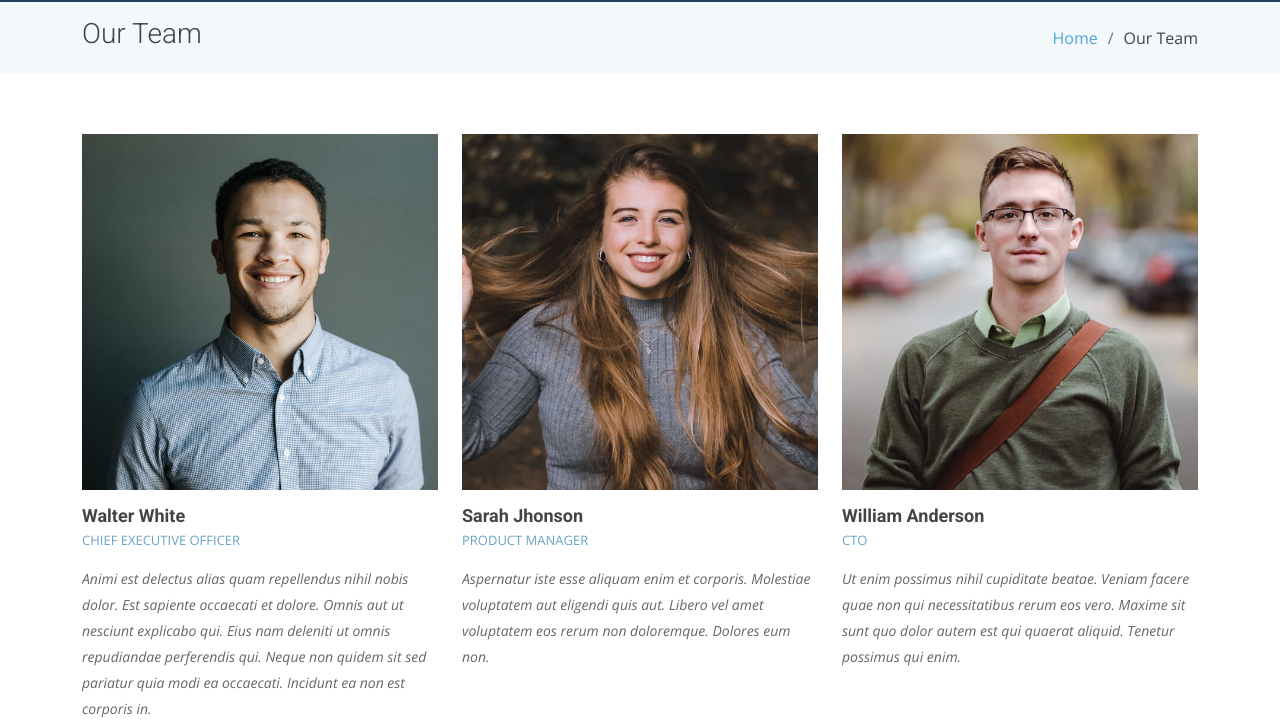
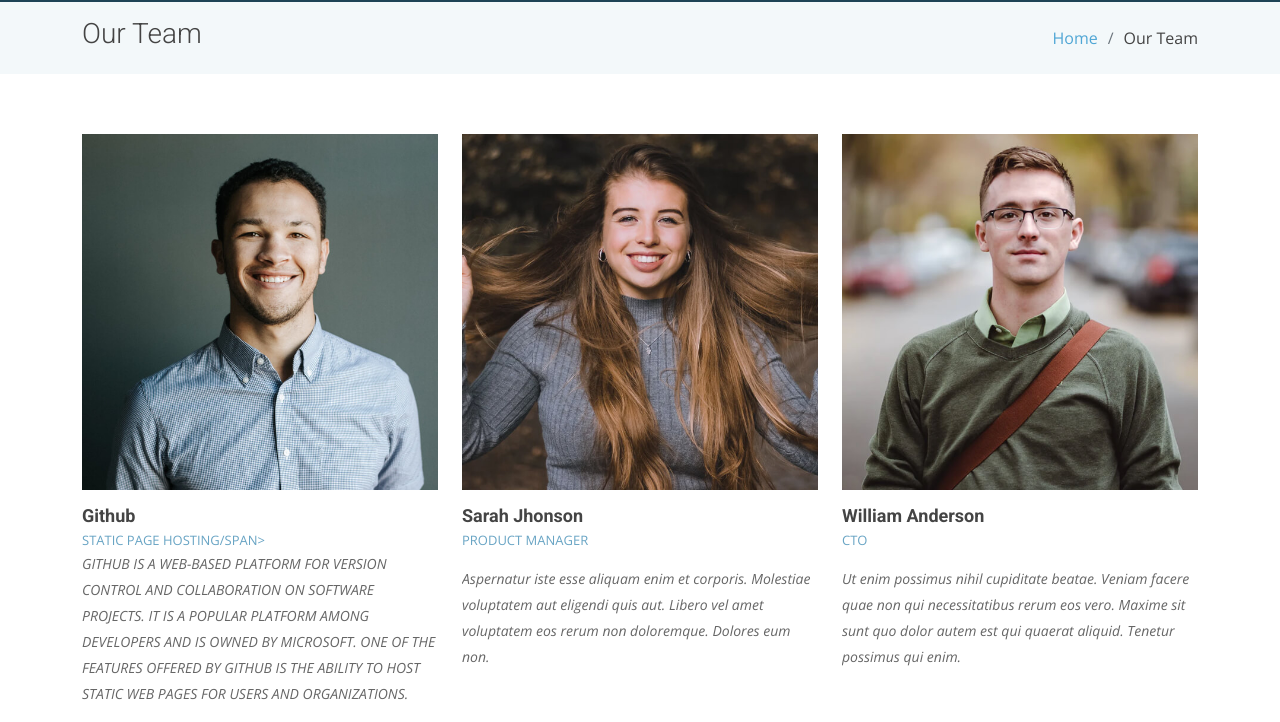
Before and after one commit to Holozoa/holozoa.github.io, a plain HTML site: page credits.html in a window 1280 px wide. Shown: the part 78-800 px from the top of the page. Drawn offline with nearby package versions, Linux system fonts and the light colour scheme.

Commit message:
Update credits.html

```diff
--- a/credits.html
+++ b/credits.html
@@ -113,9 +113,9 @@
                 </div>
               </div>
               <div class="member-info">
-                <h4>Walter White</h4>
-                <span>Chief Executive Officer</span>
-                <p>Animi est delectus alias quam repellendus nihil nobis dolor. Est sapiente occaecati et dolore. Omnis aut ut nesciunt explicabo qui. Eius nam deleniti ut omnis repudiandae perferendis qui. Neque non quidem sit sed pariatur quia modi ea occaecati. Incidunt ea non est corporis in.</p>
+                <h4>Github</h4>
+                <span>Static Page Hosting/span>
+                <p>GitHub is a web-based platform for version control and collaboration on software projects. It is a popular platform among developers and is owned by Microsoft. One of the features offered by GitHub is the ability to host static web pages for users and organizations.</p>
               </div>
             </div>
           </div>
```
